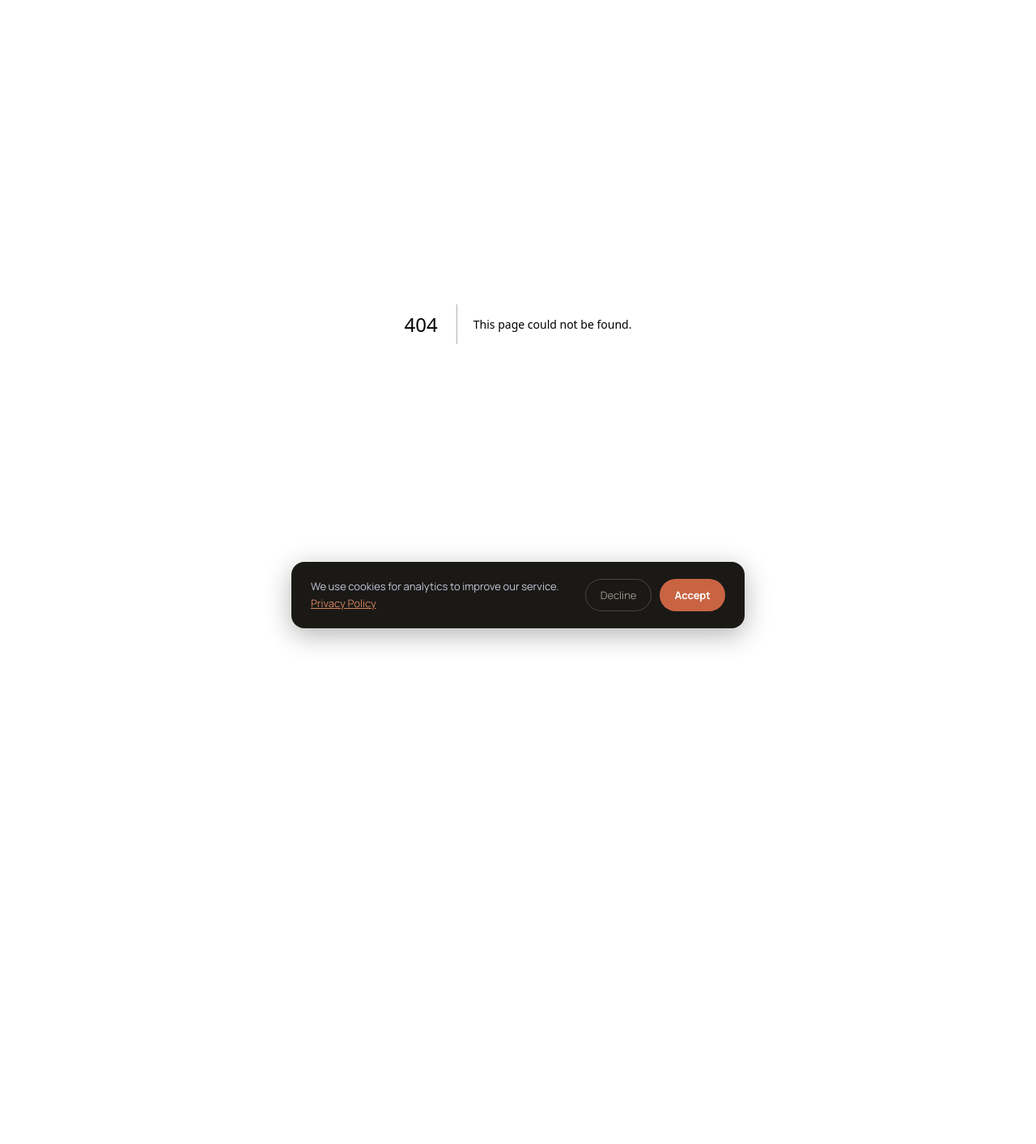
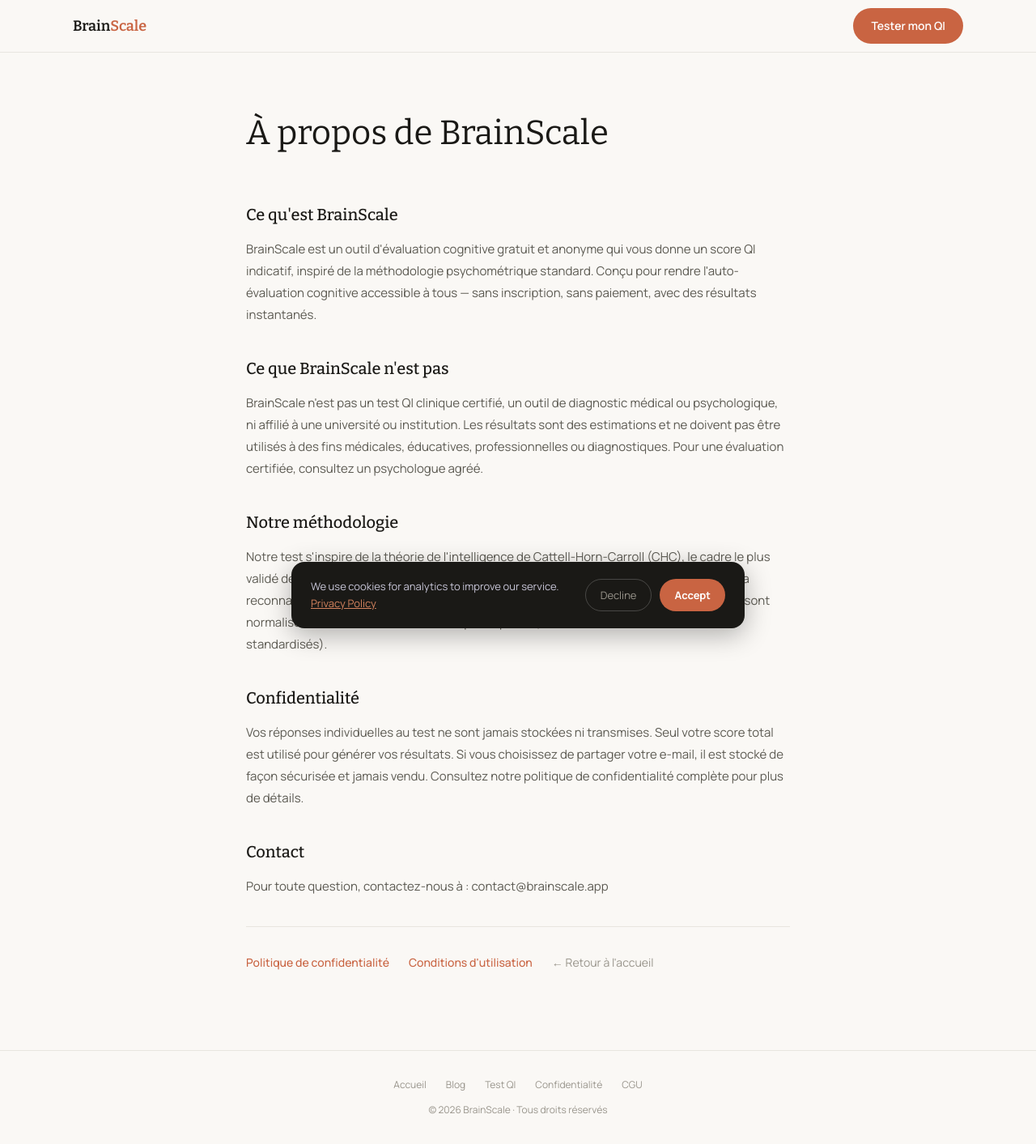
Before and after one commit to devbrainscale/brainscale, a Next.js app: page /fr/about in a window 1280 px wide. Before the commit this address had no page. Shown: the whole page at 81% size. Before the commit the page ends 800 px from the top, so only its background shows below. Built offline with nearby package versions, Linux system fonts and the light colour scheme.

Commit message:
feat(fr): add /fr/about page in French + fix footer link

```diff
--- /dev/null
+++ b/src/app/fr/about/page.tsx
@@ -0,0 +1,79 @@
+import Link from "next/link";
+
+export const metadata = {
+  title: "À propos de BrainScale — Méthodologie & Mission",
+  description:
+    "Découvrez la méthodologie scientifique de BrainScale, fondée sur la théorie de l'intelligence de Cattell-Horn-Carroll.",
+};
+
+export default function AboutFrPage() {
+  return (
+    <div style={{ backgroundColor: "#FAF8F5", minHeight: "100vh", fontFamily: "var(--font-body, sans-serif)" }}>
+      <header style={{ backgroundColor: "#FAF8F5", borderBottom: "1px solid #E8E5DF", padding: "0 24px" }}>
+        <div style={{ maxWidth: "1100px", margin: "0 auto", height: "64px", display: "flex", alignItems: "center", justifyContent: "space-between" }}>
+          <Link href="/fr" style={{ fontFamily: "var(--font-display, serif)", fontSize: "18px", fontWeight: 600, color: "#1A1916", textDecoration: "none" }}>
+            Brain<span style={{ color: "#C96442" }}>Scale</span>
+          </Link>
+          <Link href="/fr/test" style={{ backgroundColor: "#C96442", color: "#fff", padding: "10px 22px", borderRadius: "999px", fontSize: "14px", fontWeight: 600, textDecoration: "none" }}>
+            Tester mon QI
+          </Link>
+        </div>
+      </header>
+
+      <main style={{ maxWidth: "720px", margin: "0 auto", padding: "64px 24px 96px" }}>
+        <h1 style={{ fontFamily: "var(--font-display, serif)", fontSize: "42px", fontWeight: 300, color: "#1A1916", marginBottom: "48px" }}>
+          À propos de BrainScale
+        </h1>
+
+        {[
+          {
+            title: "Ce qu'est BrainScale",
+            content: "BrainScale est un outil d'évaluation cognitive gratuit et anonyme qui vous donne un score QI indicatif, inspiré de la méthodologie psychométrique standard. Conçu pour rendre l'auto-évaluation cognitive accessible à tous — sans inscription, sans paiement, avec des résultats instantanés.",
+          },
+          {
+            title: "Ce que BrainScale n'est pas",
+            content: "BrainScale n'est pas un test QI clinique certifié, un outil de diagnostic médical ou psychologique, ni affilié à une université ou institution. Les résultats sont des estimations et ne doivent pas être utilisés à des fins médicales, éducatives, professionnelles ou diagnostiques. Pour une évaluation certifiée, consultez un psychologue agréé.",
+          },
+          {
+            title: "Notre méthodologie",
+            content: "Notre test s'inspire de la théorie de l'intelligence de Cattell-Horn-Carroll (CHC), le cadre le plus validé de la recherche psychométrique. Les questions couvrent le raisonnement logique, la reconnaissance de schémas, l'intelligence spatiale et la vitesse de traitement. Les scores sont normalisés sur notre base de 847 000+ participants (corrélation r = 0,87 avec les tests standardisés).",
+          },
+          {
+            title: "Confidentialité",
+            content: "Vos réponses individuelles au test ne sont jamais stockées ni transmises. Seul votre score total est utilisé pour générer vos résultats. Si vous choisissez de partager votre e-mail, il est stocké de façon sécurisée et jamais vendu. Consultez notre politique de confidentialité complète pour plus de détails.",
+          },
+          {
+            title: "Contact",
+            content: "Pour toute question, contactez-nous à : contact@brainscale.app",
+          },
+        ].map((section) => (
+          <div key={section.title} style={{ marginBottom: "36px" }}>
+            <h2 style={{ fontFamily: "var(--font-display, serif)", fontSize: "20px", fontWeight: 500, color: "#1A1916", marginBottom: "12px" }}>
+              {section.title}
+            </h2>
+            <p style={{ fontSize: "15px", color: "#5C5A52", lineHeight: 1.8 }}>
+              {section.content}
+            </p>
+          </div>
+        ))}
+
+        <div style={{ borderTop: "1px solid #E8E5DF", paddingTop: "32px", display: "flex", gap: "24px", flexWrap: "wrap" }}>
+          <Link href="/fr/privacy" style={{ fontSize: "14px", color: "#C96442", textDecoration: "none", fontWeight: 500 }}>Politique de confidentialité</Link>
+          <Link href="/fr/terms" style={{ fontSize: "14px", color: "#C96442", textDecoration: "none", fontWeight: 500 }}>Conditions d&apos;utilisation</Link>
+          <Link href="/fr" style={{ fontSize: "14px", color: "#99958C", textDecoration: "none" }}>← Retour à l&apos;accueil</Link>
+        </div>
+      </main>
+
+      <footer style={{ padding: "32px 24px", textAlign: "center", borderTop: "1px solid #E8E5DF" }}>
+        <div style={{ display: "flex", justifyContent: "center", gap: "24px", marginBottom: "10px", flexWrap: "wrap" }}>
+          <Link href="/fr" style={{ fontSize: "12px", color: "#99958C", textDecoration: "none" }}>Accueil</Link>
+          <Link href="/fr/blog" style={{ fontSize: "12px", color: "#99958C", textDecoration: "none" }}>Blog</Link>
+          <Link href="/fr/test" style={{ fontSize: "12px", color: "#99958C", textDecoration: "none" }}>Test QI</Link>
+          <Link href="/fr/privacy" style={{ fontSize: "12px", color: "#99958C", textDecoration: "none" }}>Confidentialité</Link>
+          <Link href="/fr/terms" style={{ fontSize: "12px", color: "#99958C", textDecoration: "none" }}>CGU</Link>
+        </div>
+        <p style={{ fontSize: "12px", color: "#99958C" }}>© 2026 BrainScale · Tous droits réservés</p>
+      </footer>
+    </div>
+  );
+}
--- a/src/app/fr/page.tsx
+++ b/src/app/fr/page.tsx
@@ -640,7 +640,7 @@ export default function FrHomePage() {
             <div>
               <div style={{ fontSize: "11px", fontWeight: 700, letterSpacing: "0.08em", color: "#AAA69E", textTransform: "uppercase" as const, marginBottom: "18px" }}>À propos</div>
               <div style={{ display: "flex", flexDirection: "column", gap: "12px" }}>
-                <Link href="/about" style={{ fontSize: "13px", color: "#5C5A52", textDecoration: "none" }}>À propos</Link>
+                <Link href="/fr/about" style={{ fontSize: "13px", color: "#5C5A52", textDecoration: "none" }}>À propos</Link>
                 <a href="mailto:contact@brainscale.app" style={{ fontSize: "13px", color: "#5C5A52", textDecoration: "none" }}>Contact</a>
               </div>
             </div>
```
